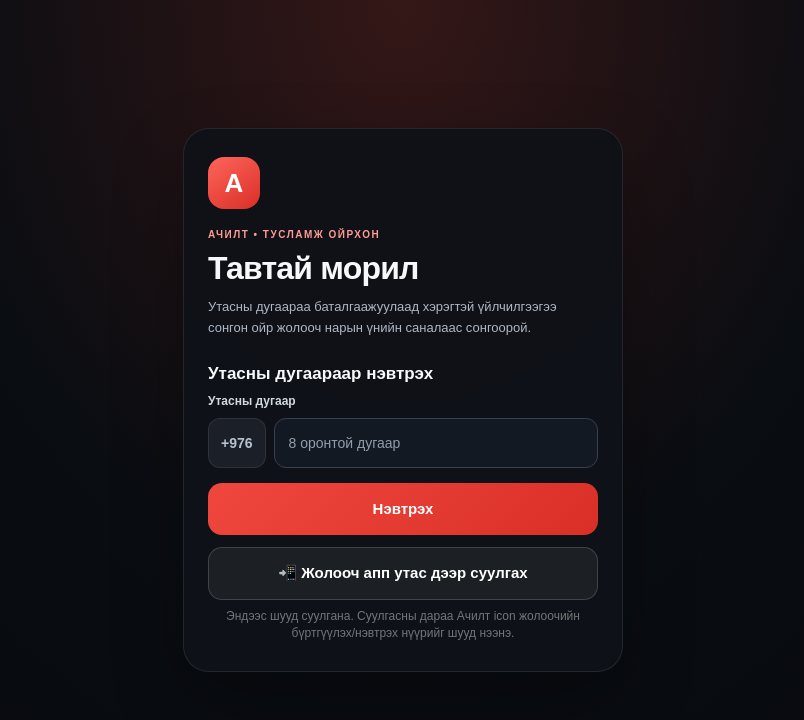
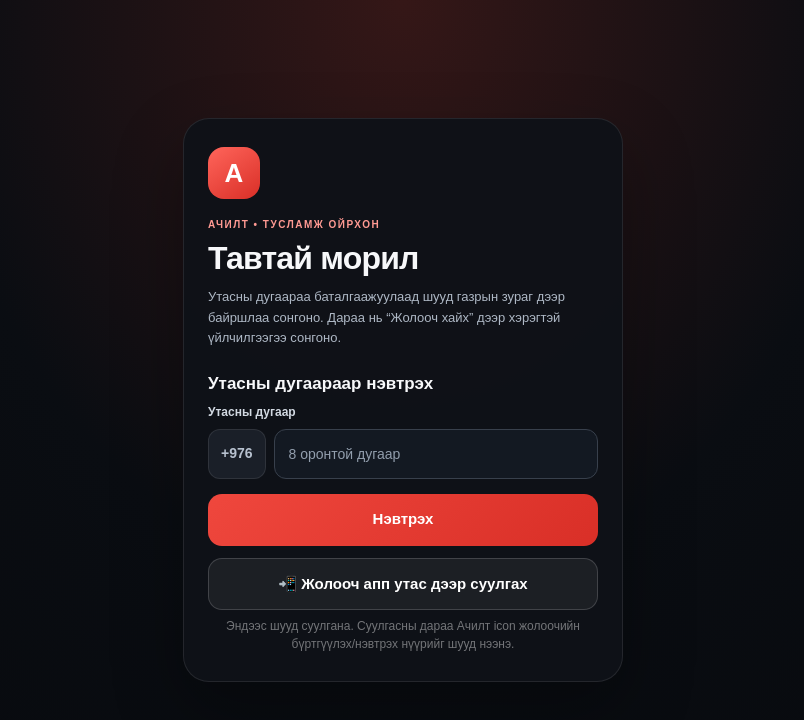
Before and after one commit to jargalbayr955-cmyk/-, a Next.js app: page /start in a window 1280 px wide. Shown: the top 720 px of the page, without its empty margins (237-1041 px from the left). Built offline with nearby package versions, Linux system fonts and the light colour scheme; no server answers.

Commit message:
Send customers straight to the map after OTP

```diff
--- a/app/components/customer-auth.tsx
+++ b/app/components/customer-auth.tsx
@@ -51,7 +51,7 @@ function AuthForm() {
     rememberCustomerPhone(phone)
     clearCustomerBrowserState()
     notifyCustomerSessionChanged()
-    window.location.replace('/services')
+    window.location.replace('/current')
   }
 
   const sendOtp = async () => {
@@ -124,7 +124,7 @@ function AuthForm() {
       </div>
       <p className="auth-eyebrow">АЧИЛТ • ТУСЛАМЖ ОЙРХОН</p>
       <h1 id="auth-title">Тавтай морил</h1>
-      <p className="auth-intro">Утасны дугаараа баталгаажуулаад хэрэгтэй үйлчилгээгээ сонгон ойр жолооч нарын үнийн саналаас сонгоорой.</p>
+      <p className="auth-intro">Утасны дугаараа баталгаажуулаад шууд газрын зураг дээр байршлаа сонгоно. Дараа нь “Жолооч хайх” дээр хэрэгтэй үйлчилгээгээ сонгоно.</p>
       {signedOut && <p className="auth-success" role="status">Амжилттай гарлаа. Энэ төхөөрөмж 90 хоногийн баталгаажуулалттай хэвээр бол доорх товчийг дарахад OTP SMS явуулахгүйгээр шууд нэвтэрнэ.</p>}
 
       {step === 'phone' ? <>
```
